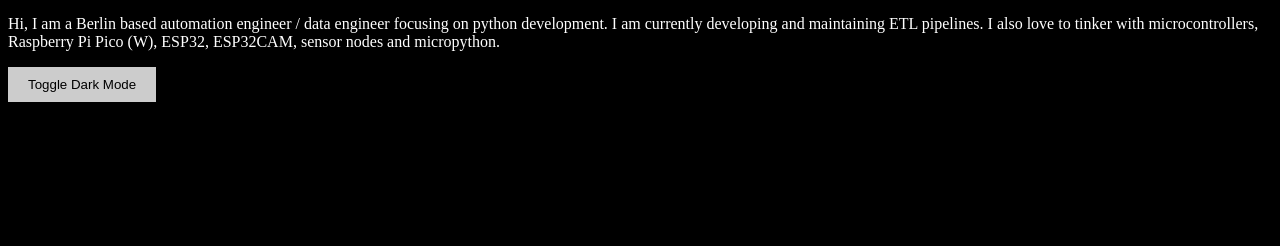
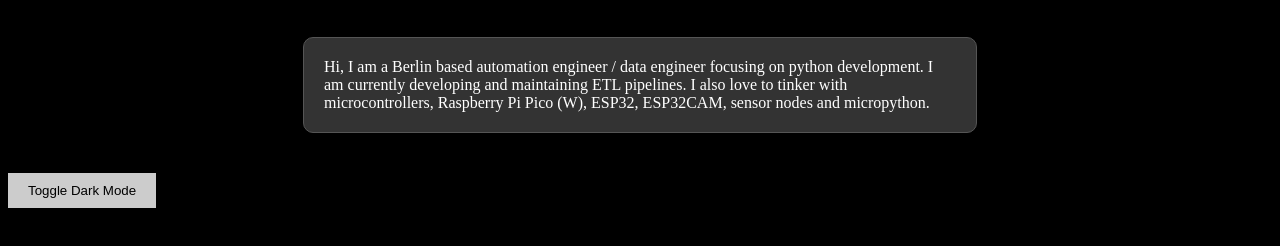
Before and after one commit to Yimro/yimro.github.io, a plain HTML site: page index.html in a window 1280 px wide. Both pictures are taken after a click on the button "Toggle Dark Mode". Shown: the part 44-290 px from the top of the page. Drawn offline with Linux system fonts and the light colour scheme.

Commit message:
Update index.html

```diff
--- a/index.html
+++ b/index.html
@@ -24,6 +24,22 @@
 		.button:hover {
 			background-color: #aaaaaa;
 		}
+
+		p {
+			width: 50%;
+			margin: 40px auto;
+			padding: 20px;
+			background-color: #f0f0f0;
+			border: 1px solid #dddddd;
+			border-radius: 10px;
+			box-shadow: 0 0 10px rgba(0, 0, 0, 0.1);
+		}
+
+		.dark-mode p {
+			background-color: #333333;
+			border: 1px solid #555555;
+			box-shadow: 0 0 10px rgba(0, 0, 0, 0.5);
+		}
 	</style>
 </head>
 <body>
```
